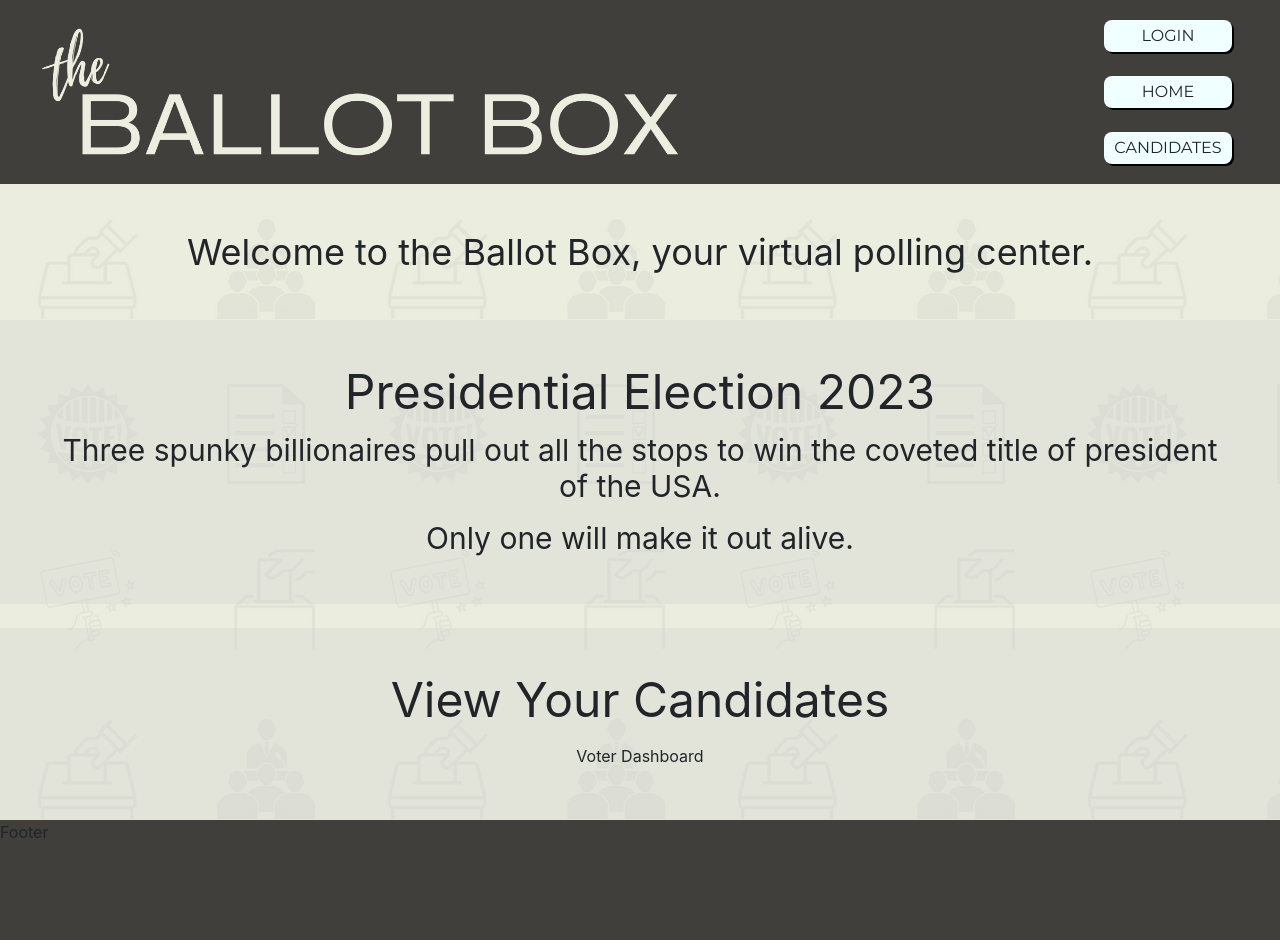
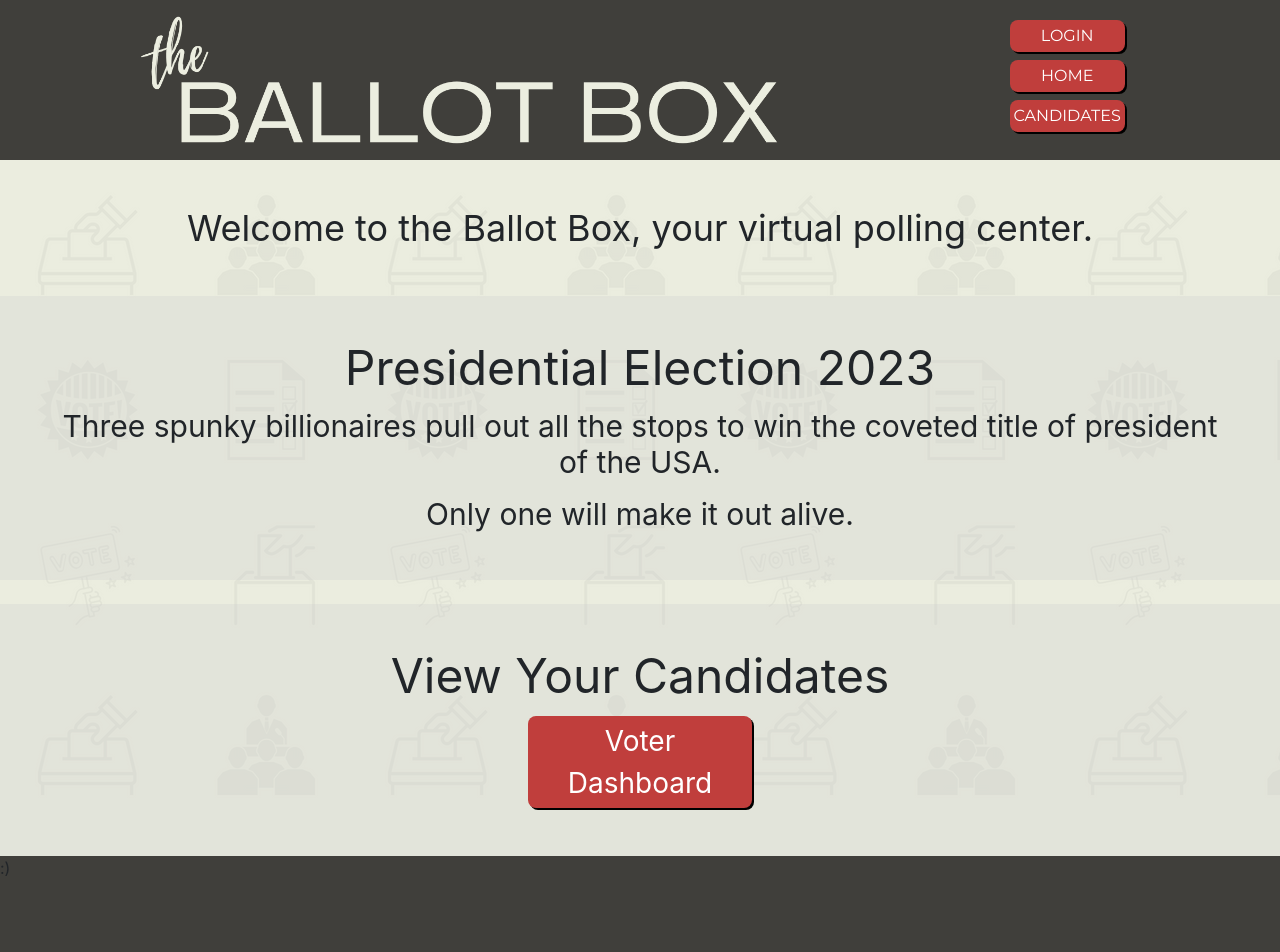
Before and after one commit to rachel-l-sanchez/votingApp, a React (Create React App) app in the folder ballotbox/: page / in a window 1280 px wide. Shown: the top 952 px of the page. Built offline with nearby package versions, Linux system fonts and the light colour scheme.

Commit message:
Finish homepage and voter dashboard with vote and view functionality; global styling

```diff
--- a/ballotbox/src/components/AdminDashboard.js
+++ b/ballotbox/src/components/AdminDashboard.js
@@ -31,8 +31,7 @@ const AdminDashboard = () => {
           stance,
           experience,
           voteCount,
-        },
-        { withCredentials: true, credentials: "include" }
+        }
       )
       .then((res) => {
         console.log(res);
@@ -50,10 +49,7 @@ const AdminDashboard = () => {
   //useEffect to get All Candidates
   useEffect(() => {
     axios
-      .get("http://localhost:8000/api/candidates", {
-        withCredentials: true,
-        credentials: "include",
-      })
+      .get("http://localhost:8000/api/candidates")
 
       .then((res) => {
         console.log(res);
@@ -66,7 +62,7 @@ const AdminDashboard = () => {
   }, []);
 
   return (
-    <div className="">
+    <div className="bg-div">
       <div className="">
         <span className="">New Candidate</span>
 
@@ -172,18 +168,18 @@ const AdminDashboard = () => {
             <tr key={index}>
               {/* Display candidate name and Link to view page */}
               <td>
-                <div>
+              <div className="">{candidate.name}</div>
+                {/* <div>
                   <Link
                     to={`/view/${candidate._id}`}
-                    className="d-flex justify-content-around m-5"
-                  >
+                    className="d-flex justify-content-around m-5">
                     <>
                       <td className="">
                         <div className="">{candidate.name}</div>
                       </td>
                     </>
                   </Link>
-                </div>
+                </div> */}
               </td>
 
               {/* <td>
@@ -193,7 +189,7 @@ const AdminDashboard = () => {
                 </td> */}
 
               <td>
-                <div className="d-flex justify-content-around m-5">
+                <div className="d-flex justify-content-around">
                   {candidate.party}
                 </div>
               </td>
--- a/ballotbox/src/components/AdminLogReg.js
+++ b/ballotbox/src/components/AdminLogReg.js
@@ -3,7 +3,7 @@ import { NavLink } from 'react-router-dom'
 
 const AdminLogReg = () => {
   return (
-    <div>
+    <div className="bg-div">
           <button className="navButton"><NavLink to="/login">ADMIN LOGIN</NavLink></button><br/>
           <button className="navButton"><NavLink to="/register">ADMIN REGISTER</NavLink></button>
     </div>
--- a/ballotbox/src/components/EditCandidate.js
+++ b/ballotbox/src/components/EditCandidate.js
@@ -64,7 +64,7 @@ const EditCandidate = () => {
   };
 
   return (
-    <div className="candidate-form">
+    <div className="candidate-form bg-div">
       <span>New Candidate</span>
 
       {/* Create candidate form */}
--- a/ballotbox/src/components/Footer.js
+++ b/ballotbox/src/components/Footer.js
@@ -4,11 +4,11 @@ const Footer = () => {
 
     const footerDiv={
         backgroundColor: "#403f3b",
-        minHeight: "15vh"
+        minHeight: "20vh"
     }
 
   return (
-    <div style={footerDiv}>Footer</div>
+    <div style={footerDiv}>:)</div>
   )
 }
 
--- a/ballotbox/src/components/Home.js
+++ b/ballotbox/src/components/Home.js
@@ -1,5 +1,5 @@
 import React from 'react'
-import {Link,NavLink} from 'react-router-dom';
+import {Link} from 'react-router-dom';
 import background from '../assets/ballot_bg.png';
 import '../main.css'
 
@@ -13,7 +13,7 @@ const Home = () => {
 
   return (
     <div>
-        <div className="bg-green-200 flex-col" style={bgDivStyle}>
+        <div className="bg-green-200 flex-col text-center" style={bgDivStyle}>
           <p className="text-4xl p-5 justify-center flex flex-wrap">Welcome to the Ballot Box, your virtual polling center.</p>
           <div className="bg-red-200 p-5 flex flex-col mb-4 transparentDiv items-center text-center">
               <p className="text-5xl pb-3">Presidential Election 2023</p>
@@ -22,7 +22,7 @@ const Home = () => {
           </div>
           <div className="flex-col flex items-center p-5 transparentDiv">
             <p className="text-5xl pb-3">View Your Candidates</p>
-            <NavLink className="p-1" to="/voterdashboard">Voter Dashboard</NavLink>
+            <button className="p-1 dash-button"><Link to="/voterdashboard">Voter Dashboard</Link></button>
           </div>
 
         </div>
--- a/ballotbox/src/components/Login.js
+++ b/ballotbox/src/components/Login.js
@@ -20,8 +20,8 @@ const Login = ({setAdmin}) => {
 
 
   return (
-    <div>
-      <h1>Admin Login</h1>
+    <div className="bg-div">
+      <p className="text-3xl">Admin Login</p>
       <form onSubmit = {()=>handleSubmit}>
         {/* email */}
         <label>
--- a/ballotbox/src/components/Navbar.js
+++ b/ballotbox/src/components/Navbar.js
@@ -11,14 +11,14 @@ const Navbar = () => {
   }
 
   return (
-    <div className="navbar">
+    <div className="navbar flex flex-col items-center lg:flex-row lg:justify-around">
         <div className='title'>
         <NavLink to="/"><img src={require('../assets/logo.png')} style={logoStyle} alt="logo"/></NavLink>
         </div>
-        <div className='links'>
-          <button className="navButton"><NavLink to="/adminSignIn">LOGIN</NavLink></button><br/><br/>
-          <button className="navButton"><NavLink to="/">HOME</NavLink></button><br/><br/>
-          <button className="navButton"><NavLink to="/voterdashboard">CANDIDATES</NavLink></button>
+        <div className='links flex lg:flex-col md:flex-row'>
+          <button className="navButton mb-2 mx-2"><NavLink to="/adminSignIn">LOGIN</NavLink></button>
+          <button className="navButton mb-2 mx-2"><NavLink to="/">HOME</NavLink></button>
+          <button className="navButton mb-2 mx-2"><NavLink to="/voterdashboard">CANDIDATES</NavLink></button>
         </div>
     </div>
   )
--- a/ballotbox/src/components/Register.js
+++ b/ballotbox/src/components/Register.js
@@ -32,7 +32,7 @@ const Register = ({setAdmin}) => {
 
 
   return (
-    <div>
+    <div className="bg-div">
       <h1>Register New Admin</h1>
       <form onSubmit={()=>handleSubmit}>
                 {/* first name */}
--- a/ballotbox/src/components/ViewCandidate.js
+++ b/ballotbox/src/components/ViewCandidate.js
@@ -22,7 +22,7 @@ const ViewCandidate = (props) => {
 	}, []);
 
 	return (
-		<div>
+		<div className="bg-div">
 			<div className="container">
 				<div className="title-info">
 					<h1>View Candidate </h1>
--- a/ballotbox/src/components/VoterDashboard.js
+++ b/ballotbox/src/components/VoterDashboard.js
@@ -1,16 +1,11 @@
 import React, { useEffect, useState } from 'react';
-import { NavLink } from 'react-router-dom';
+import { Link, useParams } from 'react-router-dom';
 import axios from 'axios'
 import '../main.css';
 
 // Includes race count
 
 const VoterDashboard = () => {
-
-  const bgDiv={
-    backgroundColor: "#ebeddf",
-    minHeight: "70vh"
-  }
 
   const secondDivBg={
     minHeight: "60vh"
@@ -23,14 +18,15 @@ const VoterDashboard = () => {
   }
 
   const [candidateList, setCandidateList] = useState([]);
-  // const [counter, setCounter] = useState(0);
+  const [counter, setCounter] = useState(0);
   // const {submitted, setSubmitted} = useState(false)
-  // const {id} = useParams();
-  // const [errors,setErrors] = useState({})
+  const {id} = useParams();
+  const [errors,setErrors] = useState({})
   // const navigate = useNavigate();
 
+
   useEffect (() => {
-      axios.get('http://localhost:8000/api/candidates', {withCredentials:true, credentials:'include'})
+      axios.get('http://localhost:8000/api/candidates')
           .then((res) => {
             console.log(res.data)
               setCandidateList(res.data)
@@ -39,14 +35,16 @@ const VoterDashboard = () => {
           })
   }, []);
 
-  const viewCandidate = () =>{
-    axios.get('http://localhost:8000/api/candidates', {withCredentials:true, credentials:'include'})
-          .then((res) => {
-            console.log(res.data)
-              setCandidateList(res.data)
-          }).catch(err => {
-              console.log(err)
-          })
+  const voteHandler = (id, votes) =>{
+    let newVoteCount = votes + 1;
+      axios.put(`http://localhost:8000/api/vote/${id}`,{ "voteCount": newVoteCount })
+      .then((res)=> {
+        console.log(res.data)
+        window.location.reload()
+      }).catch((err) => {
+        console.log(err)
+        setErrors(err.response.data.errors)
+    })
   }
 
   // /api/candidate/:id
@@ -54,16 +52,18 @@ const VoterDashboard = () => {
 
 
   return (
-    <div style={bgDiv} className="p-5">
+    <div className="p-5 bg-div">
       <div className="flex-row flex p-1 justify-around flex-wrap rounded" style={secondDivBg}>
         {
           candidateList.map(candidate => (
-            <div className="m-3 p-10 flex flex-col items-center w-56 transparentDiv rounded max-h-72">
+            <div className="m-3 p-10 flex flex-col items-center w-48 transparentDiv rounded max-h-72">
               <div className="mb-2" style={imgStyle}></div>
               <p className="text-xl text-center overflow-hidden truncate w-40">{candidate.name}</p>
               <p className="text-center overflow-hidden truncate w-40">{candidate.voteCount} Votes</p>
-              <NavLink to="/">View</NavLink>
-              <p>Vote</p>
+              <div className="flex flex-row mt-1">
+                <Link to={`/view/${candidate._id}`}><button className="view-dash-button me-2">View</button></Link>
+                <button className="view-dash-button" onClick={(e)=>voteHandler(candidate._id, candidate.voteCount)}>Vote</button>
+              </div>
             </div>
           ))
         }
--- a/ballotbox/src/main.css
+++ b/ballotbox/src/main.css
@@ -4,3 +4,39 @@
     background: rgb(204, 204, 204); /* Fallback for older browsers without RGBA-support */
     background: rgba(204, 204, 204, 0.3);
 }
+
+.dash-button {
+    width: 8em;
+    box-shadow: 2px 2px black;
+    background-color: #c03e3c;
+    border-radius: 1vh;
+    padding: .25em 0em;
+    font-size: 1.75em;
+    color: white;
+}
+
+.view-dash-button {
+    width: 3.5em;
+    box-shadow: 2px 2px black;
+    background-color: #c03e3c;
+    border-radius: 1vh;
+    padding: .25em 0em;
+    font-size: 1.1em;
+    color: white;
+}
+
+.bg-div {
+    background-color: #ebeddf;
+    min-height: 70vh
+}
+
+
+
+button:hover {
+    transform: translateY(-0.25vh);
+    text-decoration: none;
+}
+
+a:hover {
+    color: white;
+}
--- a/ballotbox/src/navbar.css
+++ b/ballotbox/src/navbar.css
@@ -3,11 +3,7 @@
 .navbar {
     font-family: montserrat;
     background-color: #403f3b;
-    display: flex;
-    flex-direction: row;
     padding: .25em 2em;
-    align-items: center;
-    justify-content: space-between;
 }
 
 .title {
@@ -21,14 +17,16 @@
 }
 
 .navButton {
-    width: 8em;
+    /* width: 8em; */
     box-shadow: 2px 2px black;
-    background-color: azure;
+    background-color: #c03e3c;
     border-radius: 1vh;
-    padding: .25em 0em;
+    padding: .25em 0.25em;
     font-size: 1em;
+    color: white;
 }
 
 button:hover {
     transform: translateY(-0.25vh);
-  }
+    color:white;
+}
```
